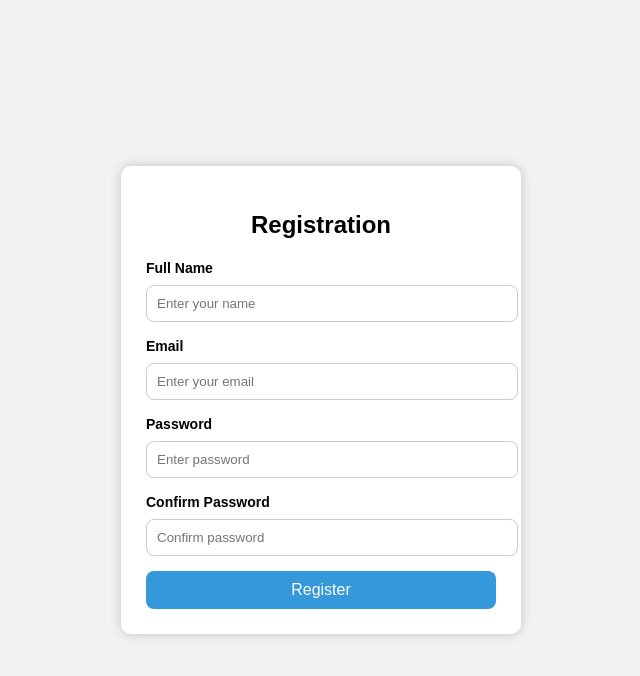
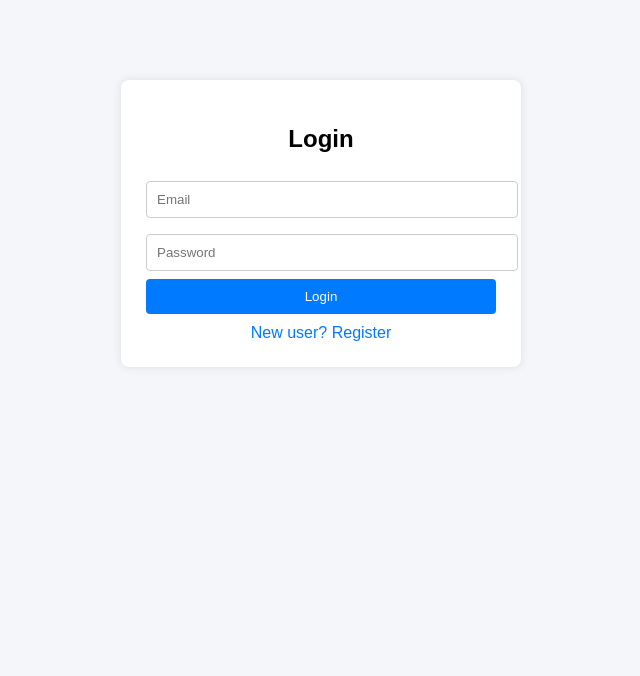
Before and after one commit to Israil-07/registration, a plain HTML site: page index.html in a window 1280 px wide. Shown: the whole page, without its empty margins (319-959 px from the left). Drawn offline with Linux system fonts and the light colour scheme.

Commit message:
Update index.html

```diff
--- a/index.html
+++ b/index.html
@@ -2,115 +2,181 @@
 <html lang="en">
 <head>
 <meta charset="UTF-8">
-    <title>Registration Page</title>
+<title>Online Shopping Store</title>
+
 <style>
 body {
     font-family: Arial, sans-serif;
-            background: #f2f2f2;
-            display: flex;
-            justify-content: center;
-            align-items: center;
-            height: 100vh;
+    background: #f4f6f9;
     margin: 0;
+    padding: 0;
 }
 
 .container {
+    width: 350px;
+    margin: 80px auto;
     background: #fff;
-            width: 350px;
     padding: 25px;
-            box-shadow: 0 0 12px rgba(0,0,0,0.2);
-            border-radius: 10px;
+    border-radius: 8px;
+    box-shadow: 0 0 10px rgba(0,0,0,0.1);
 }
 
 h2 {
     text-align: center;
-            margin-bottom: 20px;
-        }
-
-        label {
-            font-size: 14px;
-            font-weight: bold;
 }
 
 input {
     width: 100%;
     padding: 10px;
-            margin: 8px 0 15px 0;
+    margin: 8px 0;
+    border-radius: 4px;
     border: 1px solid #ccc;
-            border-radius: 8px;
 }
 
 button {
     width: 100%;
-            background: #3498db;
     padding: 10px;
+    background: #007bff;
+    color: white;
     border: none;
-            color: #fff;
-            font-size: 16px;
-            border-radius: 8px;
+    border-radius: 4px;
     cursor: pointer;
 }
 
 button:hover {
-            background: #2980b9;
+    background: #0056b3;
 }
 
-        .error {
-            color: red;
-            font-size: 13px;
-            margin-bottom: 10px;
+.link {
+    text-align: center;
+    margin-top: 10px;
+    color: #007bff;
+    cursor: pointer;
+}
+
+.dashboard {
+    display: none;
+    padding: 20px;
+}
+
+.header {
+    background: #007bff;
+    color: white;
+    padding: 15px;
+    display: flex;
+    justify-content: space-between;
+}
+
+.products {
+    display: grid;
+    grid-template-columns: repeat(auto-fit, minmax(150px,1fr));
+    gap: 15px;
+    padding: 20px;
+}
+
+.product {
+    background: white;
+    padding: 15px;
+    border-radius: 8px;
+    text-align: center;
+    box-shadow: 0 0 5px rgba(0,0,0,0.1);
 }
 </style>
 </head>
 
 <body>
 
-<div class="container">
-    <h2>Registration</h2>
+<!-- LOGIN -->
+<div class="container" id="loginBox">
+    <h2>Login</h2>
+    <input type="email" id="loginEmail" placeholder="Email">
+    <input type="password" id="loginPassword" placeholder="Password">
+    <button onclick="login()">Login</button>
+    <div class="link" onclick="showRegister()">New user? Register</div>
+</div>
 
-    <div class="error" id="error"></div>
+<!-- REGISTER -->
+<div class="container" id="registerBox" style="display:none;">
+    <h2>Register</h2>
+    <input type="text" id="regName" placeholder="Full Name">
+    <input type="email" id="regEmail" placeholder="Email">
+    <input type="password" id="regPassword" placeholder="Password">
+    <button onclick="register()">Register</button>
+    <div class="link" onclick="showLogin()">Already have account? Login</div>
+</div>
 
-    <label>Full Name</label>
-    <input type="text" id="name" placeholder="Enter your name">
+<!-- DASHBOARD -->
+<div class="dashboard" id="dashboard">
+    <div class="header">
+        <h3>Online Store Dashboard</h3>
+        <button onclick="logout()">Logout</button>
+    </div>
 
-    <label>Email</label>
-    <input type="email" id="email" placeholder="Enter your email">
+    <div class="products">
+        <div class="product">
+            <h4>Mobile</h4>
+            <p>₹15,000</p>
+            <button>Add to Cart</button>
+        </div>
 
-    <label>Password</label>
-    <input type="password" id="password" placeholder="Enter password">
+        <div class="product">
+            <h4>Laptop</h4>
+            <p>₹45,000</p>
+            <button>Add to Cart</button>
+        </div>
 
-    <label>Confirm Password</label>
-    <input type="password" id="confirmPassword" placeholder="Confirm password">
-
-    <button onclick="register()">Register</button>
+        <div class="product">
+            <h4>Headphones</h4>
+            <p>₹2,000</p>
+            <button>Add to Cart</button>
+        </div>
+    </div>
 </div>
 
 <script>
+function showRegister() {
+    document.getElementById("loginBox").style.display = "none";
+    document.getElementById("registerBox").style.display = "block";
+}
+
+function showLogin() {
+    document.getElementById("registerBox").style.display = "none";
+    document.getElementById("loginBox").style.display = "block";
+}
+
 function register() {
-        let name = document.getElementById("name").value.trim();
-        let email = document.getElementById("email").value.trim();
-        let pass = document.getElementById("password").value;
-        let confirmPass = document.getElementById("confirmPassword").value;
-        let error = document.getElementById("error");
+    let email = document.getElementById("regEmail").value;
+    let password = document.getElementById("regPassword").value;
 
-        error.innerHTML = ""; // clear error
-
-        if (!name || !email || !pass || !confirmPass) {
-            error.innerHTML = "All fields are required.";
+    if(email === "" || password === "") {
+        alert("Please fill all fields");
         return;
     }
 
-        if (pass.length < 6) {
-            error.innerHTML = "Password must be at least 6 characters.";
-            return;
+    localStorage.setItem("email", email);
+    localStorage.setItem("password", password);
+    alert("Registration successful!");
+    showLogin();
 }
 
-        if (pass !== confirmPass) {
-            error.innerHTML = "Passwords do not match.";
-            return;
+function login() {
+    let email = document.getElementById("loginEmail").value;
+    let password = document.getElementById("loginPassword").value;
+
+    let storedEmail = localStorage.getItem("email");
+    let storedPassword = localStorage.getItem("password");
+
+    if(email === storedEmail && password === storedPassword) {
+        document.getElementById("loginBox").style.display = "none";
+        document.getElementById("dashboard").style.display = "block";
+    } else {
+        alert("Invalid login credentials");
+    }
 }
 
-        alert("Registration Successful!");
+function logout() {
+    document.getElementById("dashboard").style.display = "none";
+    document.getElementById("loginBox").style.display = "block";
 }
 </script>
 
```
Lines whose indentation alone changed are shown as unchanged.
